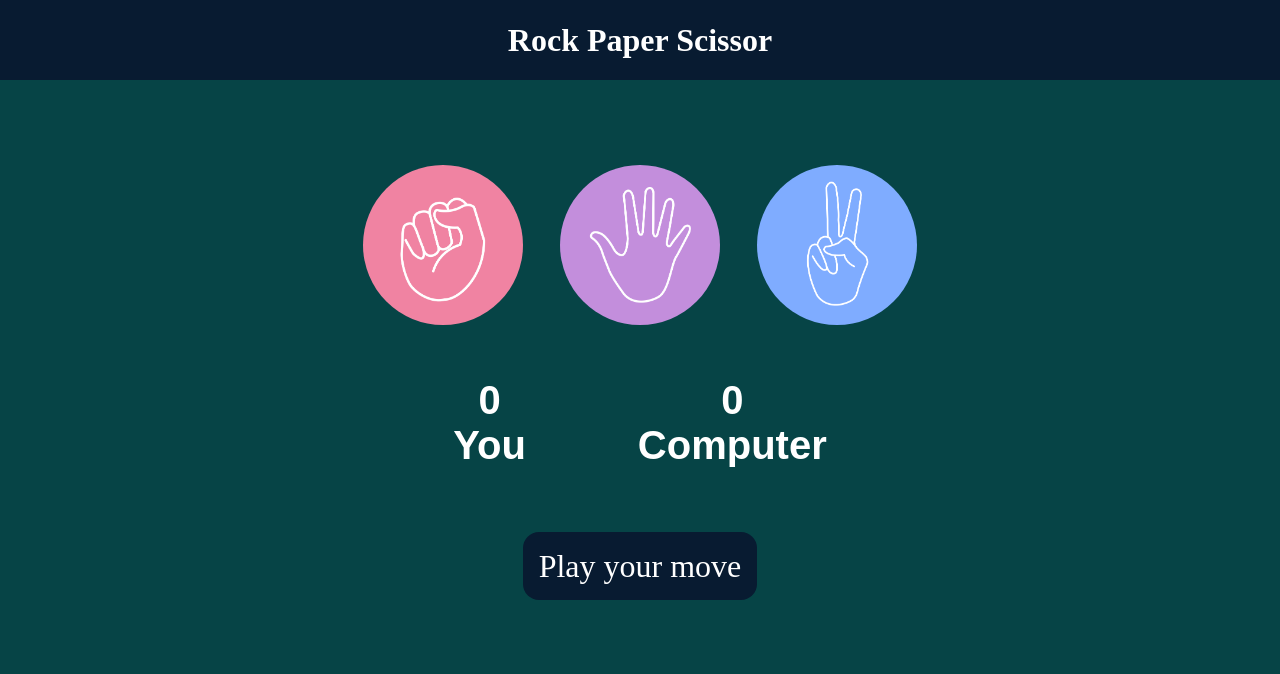
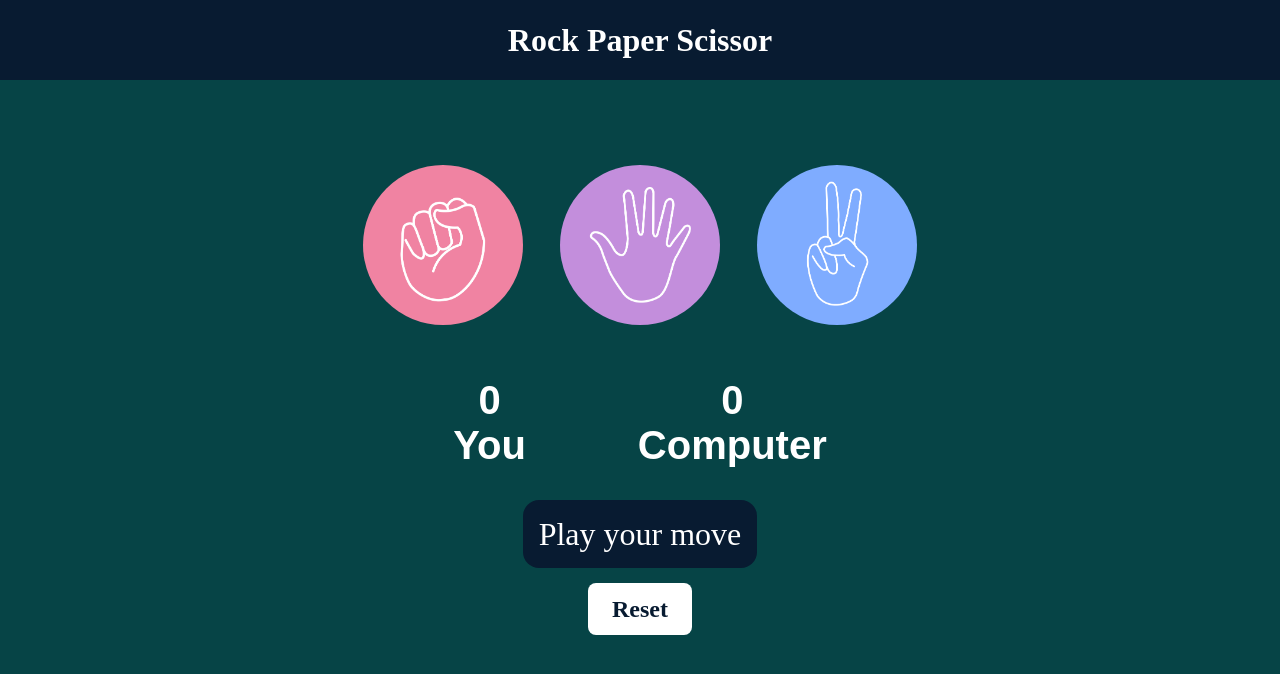
Before and after one commit to NumanXdev/Rock-Paper-Scissor, a plain HTML site: page index.html in a window 1280 px wide. Drawn offline with Linux system fonts and the light colour scheme.

Commit message:
Added Reset button

```diff
--- a/index.html
+++ b/index.html
@@ -43,6 +43,10 @@
                 </div>
 
 
+            <div class="reset-container">
+            <div id="Reset">Reset</div>
+        </div>
+
 
 
     <script src="script.js"></script>
--- a/script.js
+++ b/script.js
@@ -6,9 +6,24 @@ let computerScore=0;
 
 const choices = document.querySelectorAll(".choice");
 const msg = document.getElementById("msg");
+const resetBtn = document.querySelector("#Reset");
 
 const userScorePara = document.querySelector("#User-score");
 const compScorePara = document.querySelector("#comp-score");
+
+resetBtn.addEventListener("click",()=>{         //Added reset button
+    reset();
+});
+
+const reset=()=>{
+    userScore=0;
+    computerScore=0;
+    userScorePara.innerText=userScore;
+    compScorePara.innerText=computerScore;
+    msg.innerText="Play your move";
+    msg.style.backgroundColor='#081b31';
+};
+
 
 //function1
 
--- a/style.css
+++ b/style.css
@@ -57,7 +57,7 @@ img{
 
 
 .msg-container{
-    margin-top: 5rem;
+    margin-top: 3rem;
 }
 
 #msg{
@@ -70,3 +70,24 @@ img{
 
 
 }
+
+.reset-container{
+    margin-top: 3rem;
+}
+
+#Reset{
+    color: #081b31;
+    margin-top: 3rem;
+    background-color: #fff;
+    font-size: 1.5rem;
+    display: inline;
+    padding: 0.8rem;
+    padding-left: 1.5rem;
+    padding-right: 1.5rem;
+    border-radius: 8px;
+    line-height: 1rem;
+    font-weight: 580;
+}
+#Reset:hover{
+    cursor: pointer;
+}
```
